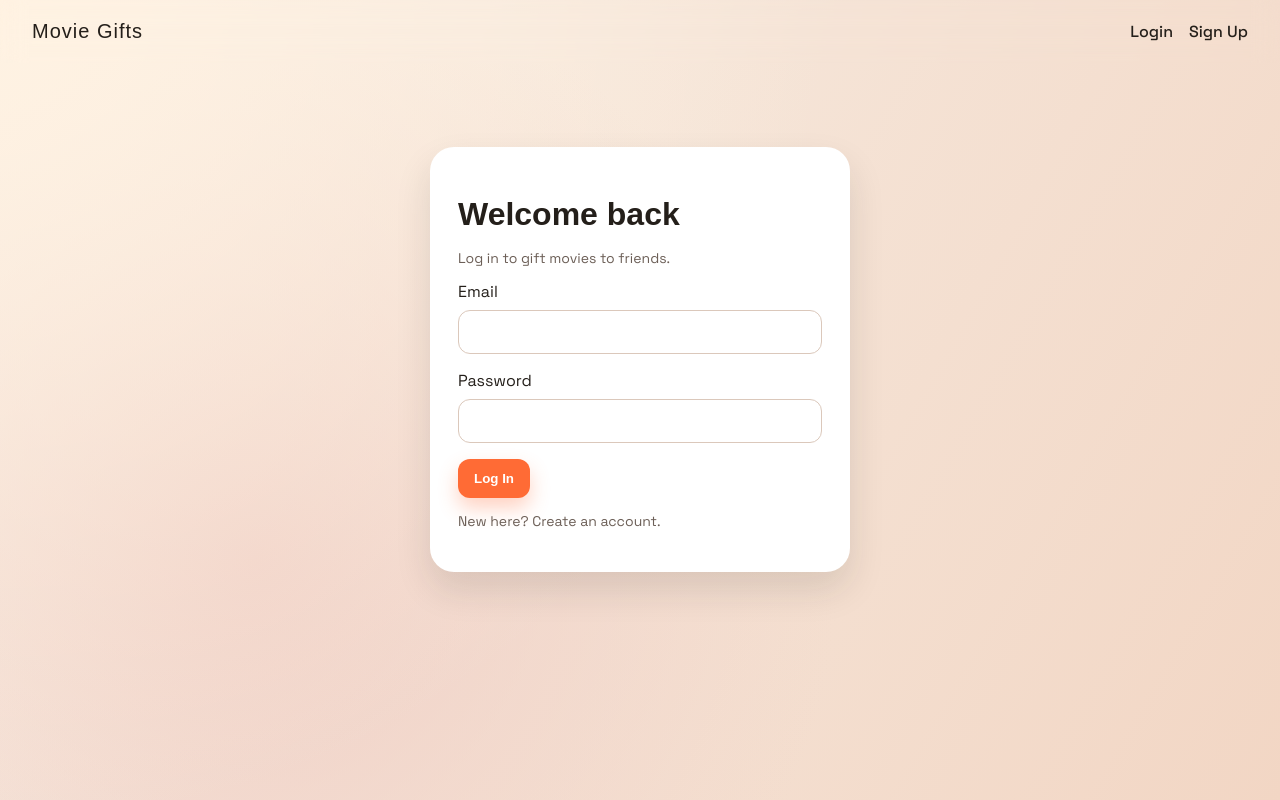
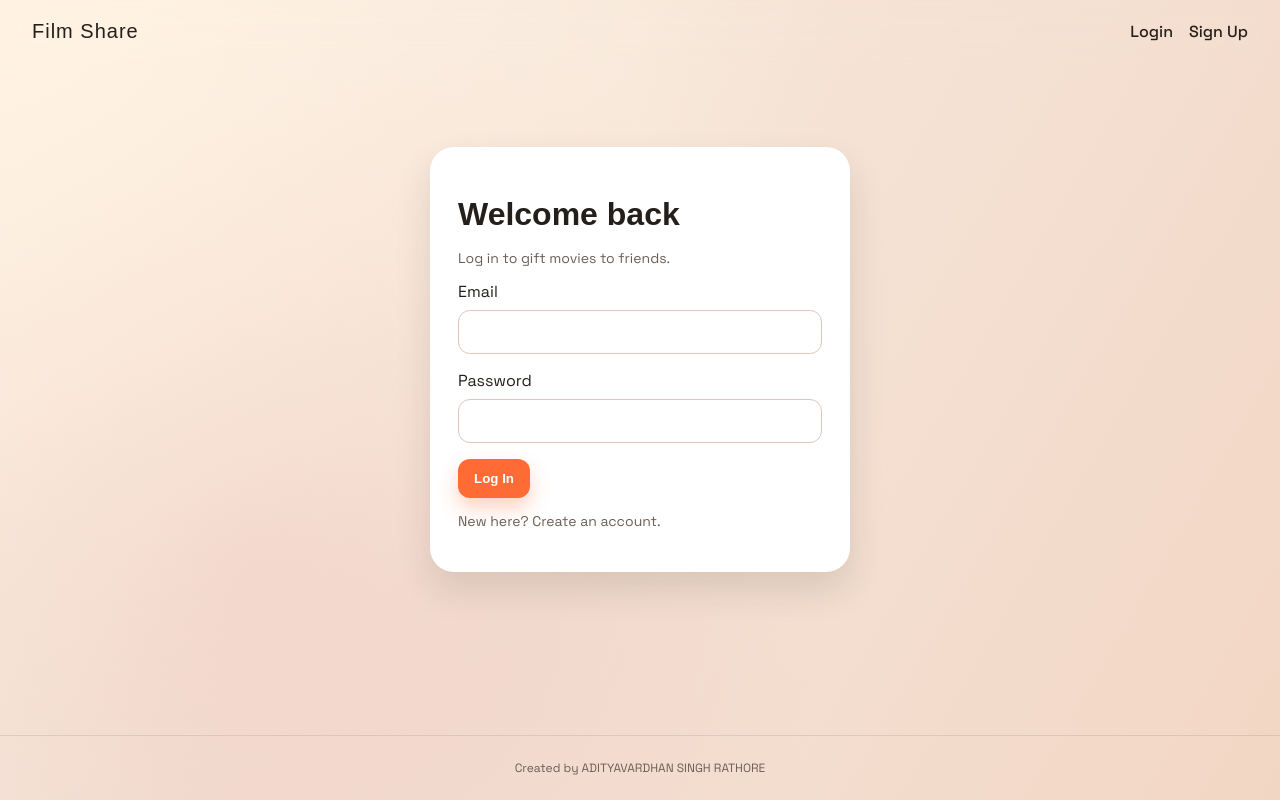
Before and after one commit to adi-vrdhn/sharefilm, a React (Vite) app in the folder client/: page /login in a window 1280 px wide. Built offline with nearby package versions, Linux system fonts and the light colour scheme; no server answers; a web font is replaced by a local one.

Commit message:
Change name to Film Share and add creator footer

```diff
--- a/client/index.html
+++ b/client/index.html
@@ -3,7 +3,7 @@
   <head>
     <meta charset="UTF-8" />
     <meta name="viewport" content="width=device-width, initial-scale=1.0" />
-    <title>Movie Gifts</title>
+    <title>Film Share</title>
     <link rel="preconnect" href="https://fonts.googleapis.com" />
     <link rel="preconnect" href="https://fonts.gstatic.com" crossorigin />
     <link
--- a/client/src/App.jsx
+++ b/client/src/App.jsx
@@ -17,7 +17,7 @@ const App = () => {
     <div className="app-shell">
       <nav className="navbar">
         <Link className="logo" to={user ? "/dashboard" : "/login"}>
-          Movie Gifts
+          Film Share
         </Link>
         <div className="nav-links">
           {user ? (
@@ -84,6 +84,9 @@ const App = () => {
           }
         />
       </Routes>
+      <footer className="app-footer">
+        <p>Created by ADITYAVARDHAN SINGH RATHORE</p>
+      </footer>
     </div>
   );
 };
--- a/client/src/pages/Notifications.jsx
+++ b/client/src/pages/Notifications.jsx
@@ -24,7 +24,7 @@ const Notifications = () => {
   return (
     <div className="container">
       <h1>Notifications</h1>
-      <p className="helper-text">Live feed of new movie gifts.</p>
+      <p className="helper-text">Live feed of new film shares.</p>
       {status && <p className="helper-text">{status}</p>}
       <div className="card-grid">
         {notes.map((note) => (
--- a/client/src/styles/global.css
+++ b/client/src/styles/global.css
@@ -283,6 +283,19 @@ button.secondary {
   font-size: 14px;
 }
 
+.app-footer {
+  text-align: center;
+  padding: 24px;
+  color: var(--muted);
+  font-size: 12px;
+  border-top: 1px solid rgba(36, 31, 26, 0.1);
+  margin-top: auto;
+}
+
+.app-footer p {
+  margin: 0;
+}
+
 @media (max-width: 720px) {
   .navbar {
     flex-direction: column;
```
Also changed, not shown: 1 other file (tests, documents, lock files or other folders).
